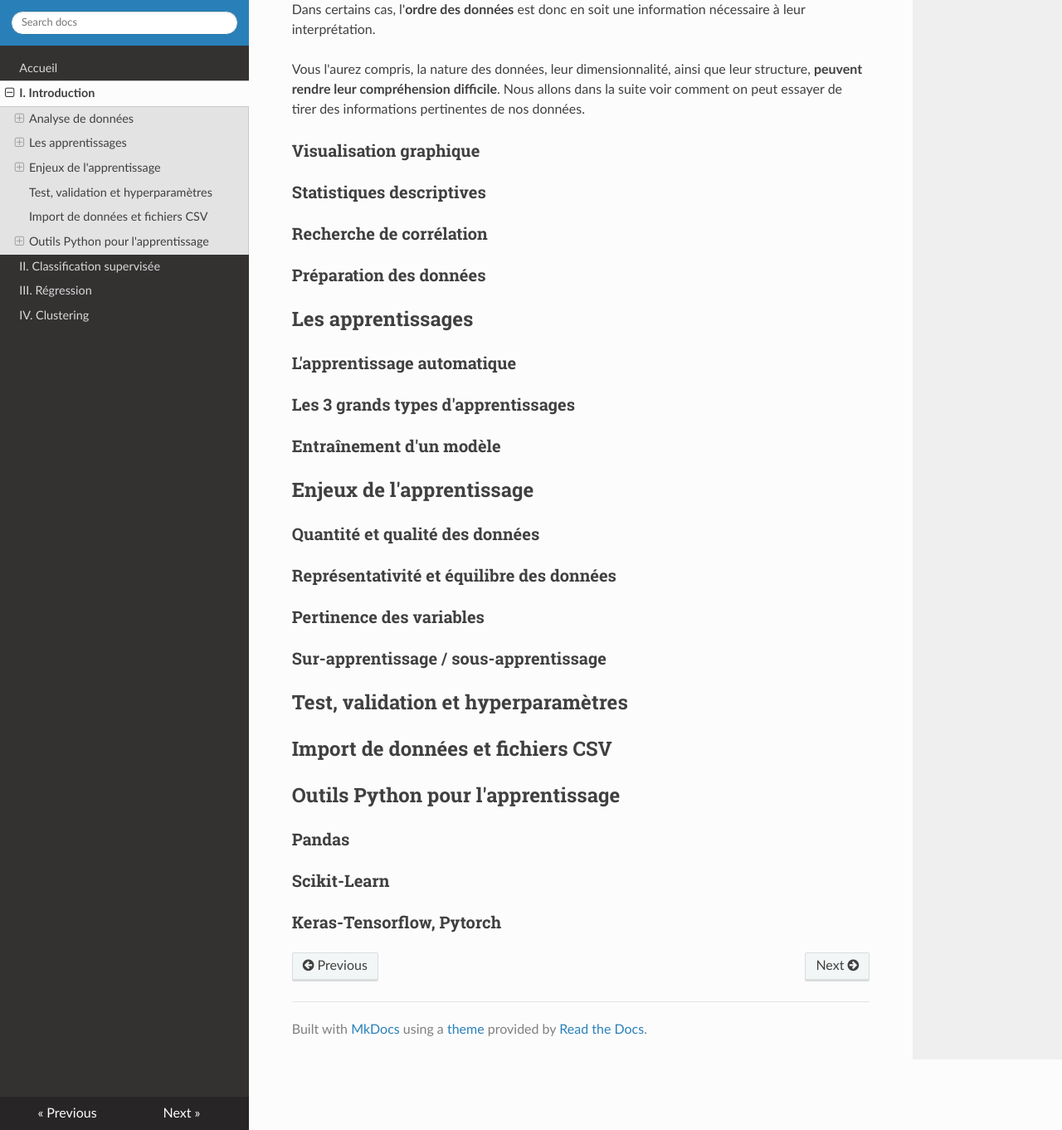
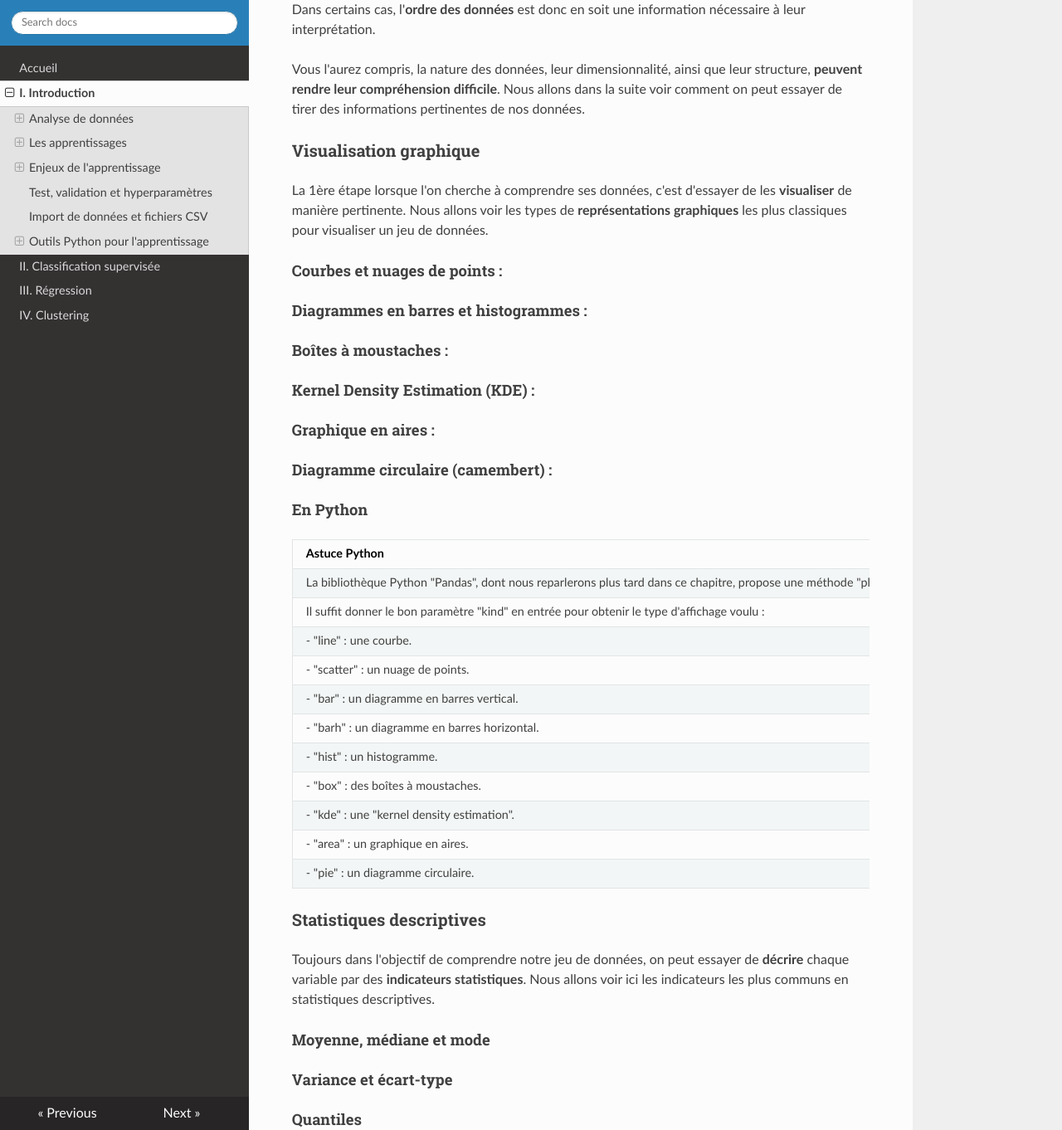
Before and after one commit to NicOudart/UVSQ_LSSI633_data_science, an MkDocs documentation site: the page built from docs/Chap1_Introduction.md, in a window 1280 px wide and 1400 px high, scrolled down 3901 px, cut to the strip 38-1400 px from the top of the window. Shown: the whole strip at 83% size. Built offline with MkDocs 1.6.1, drawn with Linux system fonts in a browser that asks for light colours; nearby versions of some CDN libraries; some of the changed text lies outside the part shown.

Commit message:
-Progress on Chapter 1.

```diff
--- a/docs/Chap1_Introduction.md
+++ b/docs/Chap1_Introduction.md
@@ -117,7 +117,69 @@ Nous allons dans la suite voir comment on peut essayer de tirer des informations
 
 ### Visualisation graphique
 
+La 1ère étape lorsque l'on cherche à comprendre ses données, c'est d'essayer de les **visualiser** de manière pertinente.
+Nous allons voir les types de **représentations graphiques** les plus classiques pour visualiser un jeu de données.
+
+#### Courbes et nuages de points :
+
+
+
+#### Diagrammes en barres et histogrammes :
+
+
+
+#### Boîtes à moustaches :
+
+
+
+#### Kernel Density Estimation (KDE) :
+
+
+
+#### Graphique en aires :
+
+
+
+#### Diagramme circulaire (camembert) :
+
+
+
+#### En Python
+
+|Astuce Python|
+|:-|
+|La bibliothèque Python "Pandas", dont nous reparlerons plus tard dans ce chapitre, propose une méthode "plot" qui permet des affichages graphiques à partir de jeux de données.|
+|Il suffit donner le bon paramètre "kind" en entrée pour obtenir le type d'affichage voulu :|
+|- "line" : une courbe.|
+|- "scatter" : un nuage de points.|
+|- "bar" : un diagramme en barres vertical.|
+|- "barh" : un diagramme en barres horizontal.|
+|- "hist" : un histogramme.|
+|- "box" : des boîtes à moustaches.|
+|- "kde" : une "kernel density estimation".|
+|- "area" : un graphique en aires.|
+|- "pie" : un diagramme circulaire.|
+
 ### Statistiques descriptives
+
+Toujours dans l'objectif de comprendre notre jeu de données, on peut essayer de **décrire** chaque variable par des **indicateurs statistiques**.
+Nous allons voir ici les indicateurs les plus communs en statistiques descriptives.
+
+#### Moyenne, médiane et mode
+
+
+
+#### Variance et écart-type
+
+
+
+#### Quantiles
+
+
+
+#### Asymétrie et kurtosis
+
+
 
 ### Recherche de corrélation
 
```
